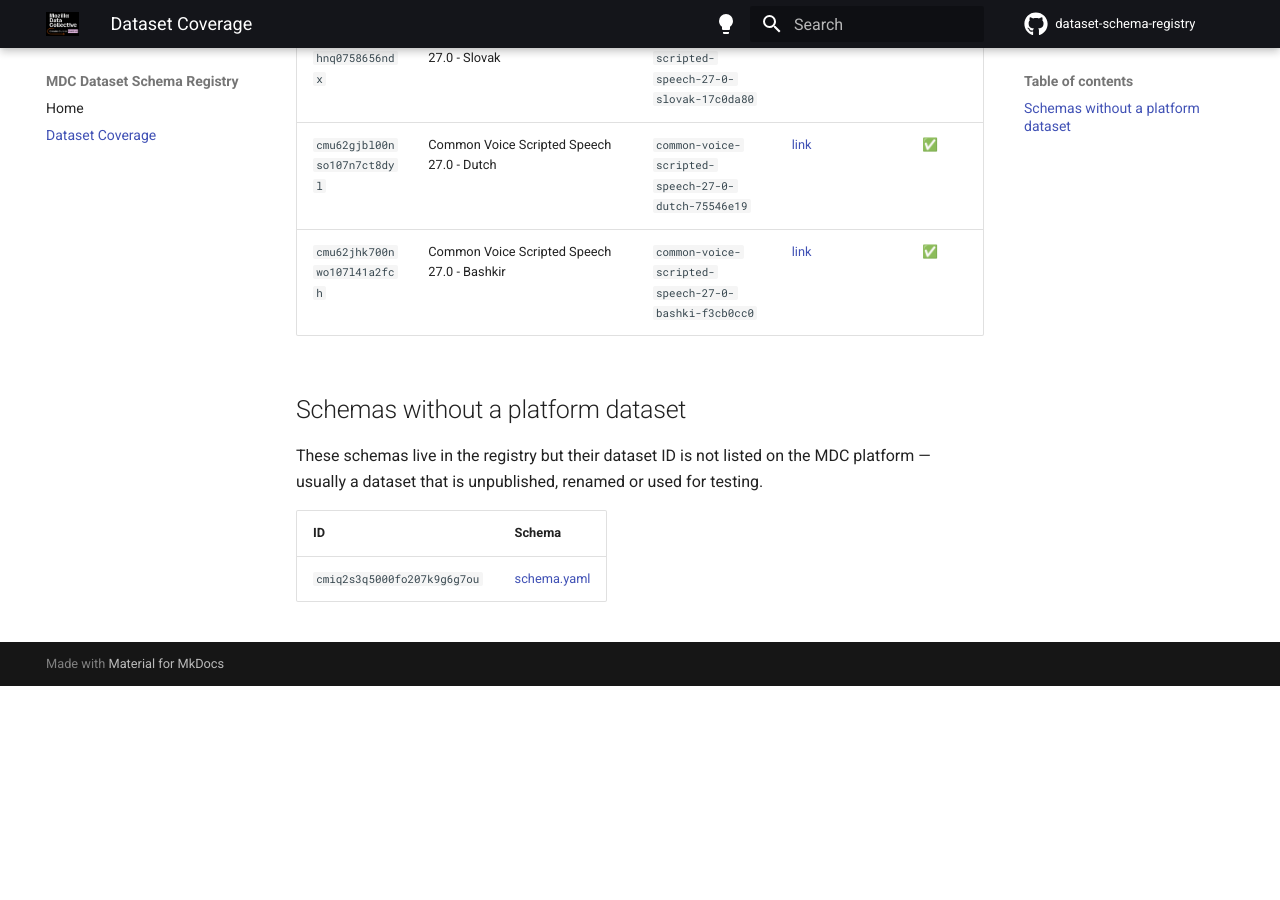
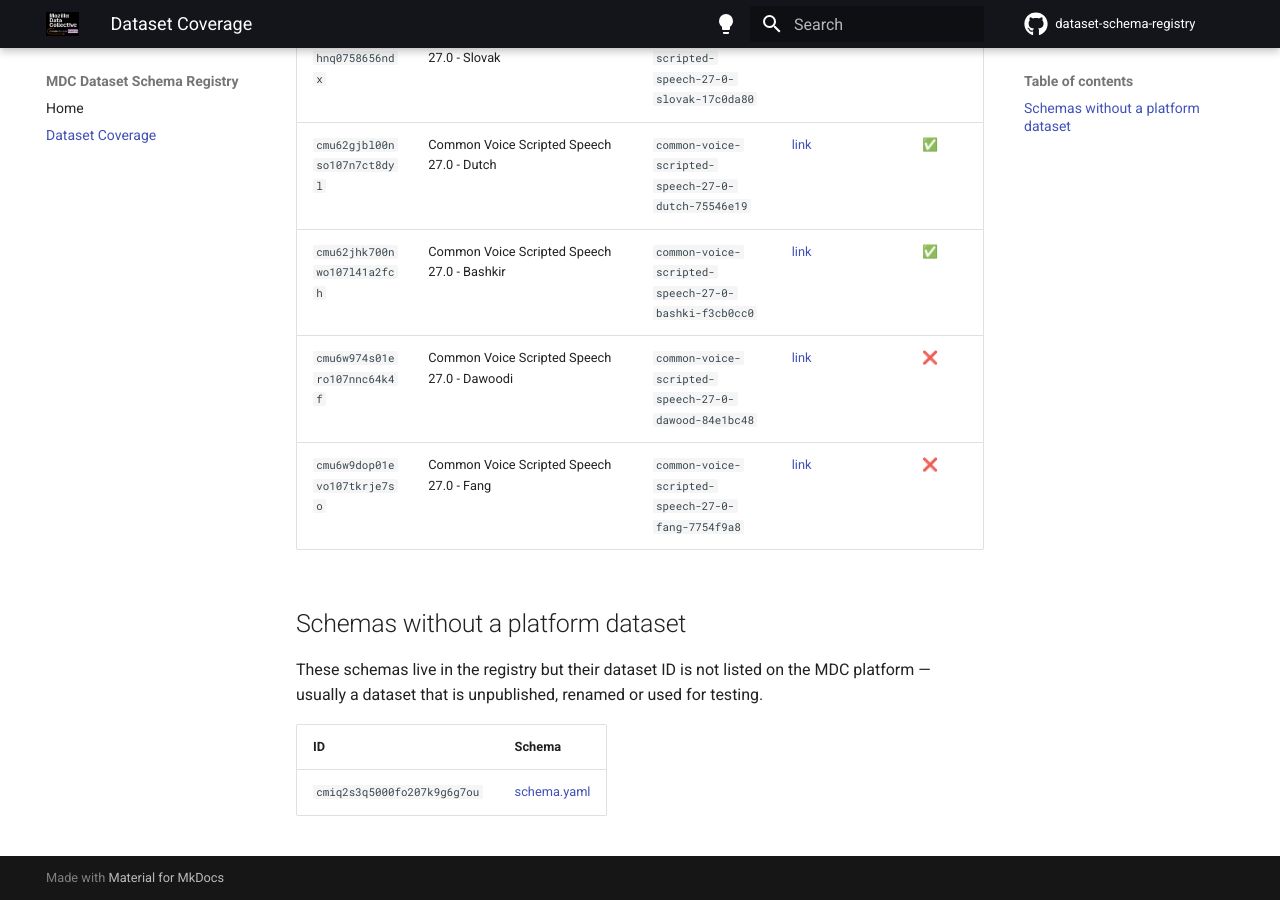
Before and after one commit to Mozilla-Data-Collective/dataset-schema-registry, an MkDocs documentation site: the page built from docs/dataset-coverage.md, in a window 1280 px wide and 900 px high, scrolled down 120759 px. Built offline with MkDocs 1.6.1 and Material for MkDocs 9.7.7, drawn with Linux system fonts in a browser that asks for light colours; comment, search, counter and statistics services are not loaded; before the commit the page ends 121445 px from its top, so only the background shows below that; part of the change alters nothing that is shown; some of the changed text lies outside the part shown.

Commit message:
chore: update registry index and dataset coverage [skip ci]

```diff
--- a/docs/dataset-coverage.md
+++ b/docs/dataset-coverage.md
@@ -12,10 +12,10 @@ data programmatically.
     `registry/<dataset_id>/schema.yaml` file.  See the
     [Home](index.md) for details.
 
-**Last updated:** 2026-09-18
-**Total datasets in sitemap:** 1163
+**Last updated:** 2026-09-19
+**Total datasets in sitemap:** 1165
 **Schemas registered:** 416 ✅
-**Schemas missing:** 747 ❌
+**Schemas missing:** 749 ❌
 
 | ID | Name | Slug | Dataset page | Schema registered |
 |----|------|------|-------------|:-----------------:|
@@ -1182,6 +1182,8 @@ data programmatically.
 | `cmu62gcol00ohnq0758656ndx` | Common Voice Scripted Speech 27.0 - Slovak | `common-voice-scripted-speech-27-0-slovak-17c0da80` | [link](https://mozilladatacollective.com/datasets/cmu62gcol00ohnq0758656ndx) | ✅ |
 | `cmu62gjbl00nso107n7ct8dyl` | Common Voice Scripted Speech 27.0 - Dutch | `common-voice-scripted-speech-27-0-dutch-75546e19` | [link](https://mozilladatacollective.com/datasets/cmu62gjbl00nso107n7ct8dyl) | ✅ |
 | `cmu62jhk700nwo107l41a2fch` | Common Voice Scripted Speech 27.0 - Bashkir | `common-voice-scripted-speech-27-0-bashki-f3cb0cc0` | [link](https://mozilladatacollective.com/datasets/cmu62jhk700nwo107l41a2fch) | ✅ |
+| `cmu6w974s01ero107nnc64k4f` | Common Voice Scripted Speech 27.0 - Dawoodi | `common-voice-scripted-speech-27-0-dawood-84e1bc48` | [link](https://mozilladatacollective.com/datasets/cmu6w974s01ero107nnc64k4f) | ❌ |
+| `cmu6w9dop01evo107tkrje7so` | Common Voice Scripted Speech 27.0 - Fang | `common-voice-scripted-speech-27-0-fang-7754f9a8` | [link](https://mozilladatacollective.com/datasets/cmu6w9dop01evo107tkrje7so) | ❌ |
 
 ## Schemas without a platform dataset
 
```
Also changed, not shown: 1 other file.
